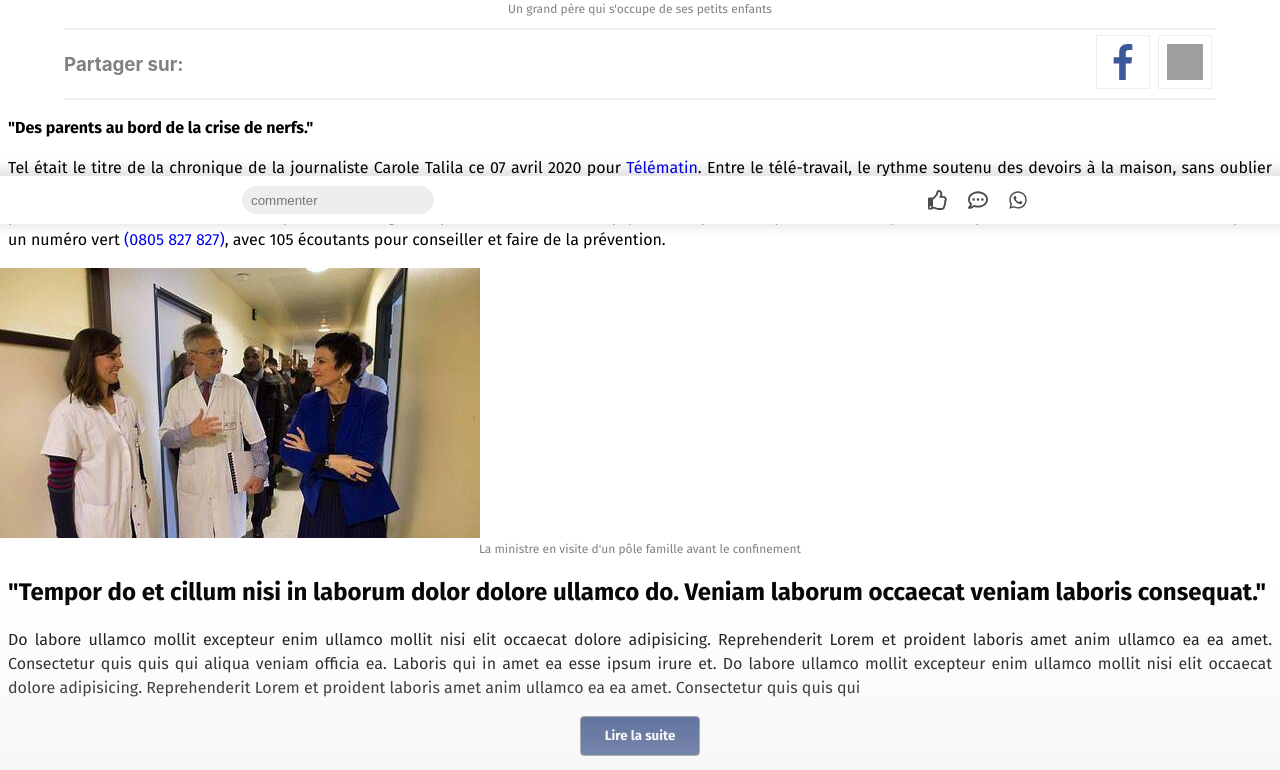
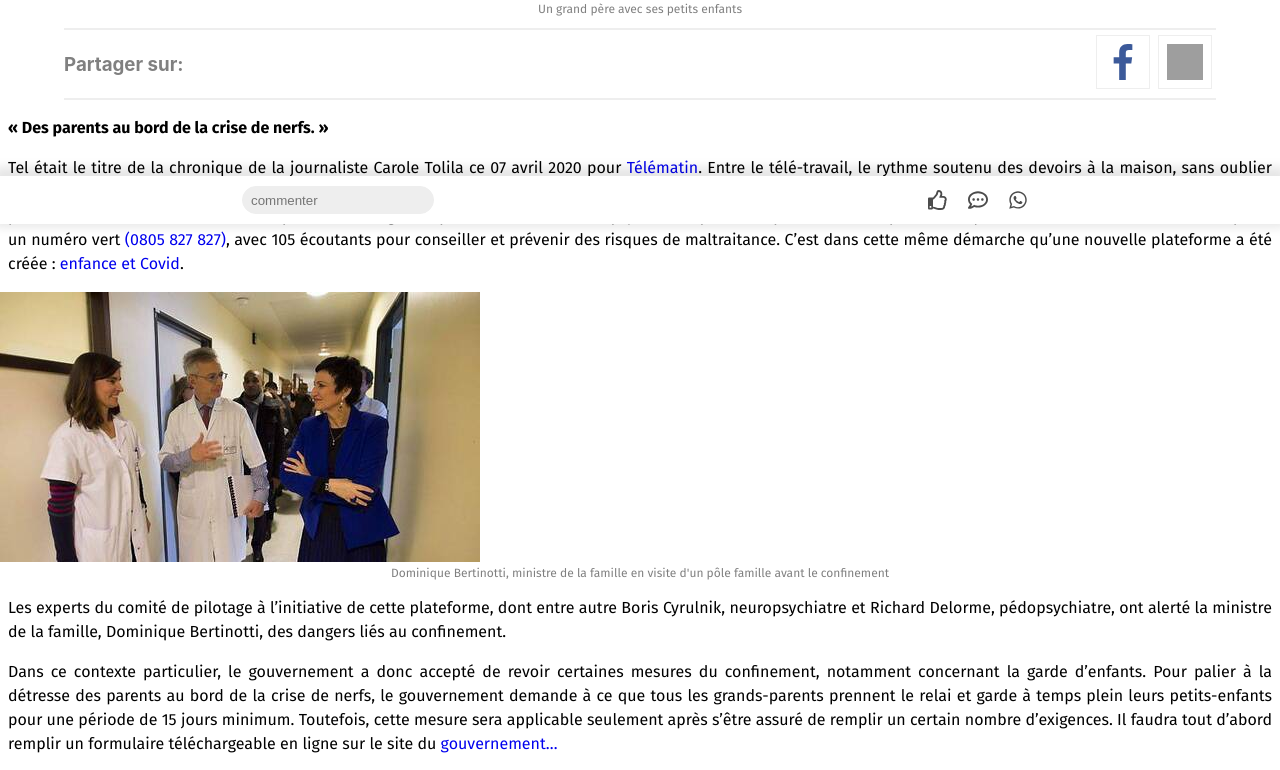
Before and after one commit to Mikeyouf/fake-news-babo-dadou, a React (Create React App) app: page / in a window 1280 px wide. Shown: the part 576-1346 px from the top of the page. Built offline with nearby package versions, Linux system fonts and the light colour scheme; grey boxes are pictures that could not be loaded.

Commit message:
modif texte

```diff
--- a/src/components/Contenu.js
+++ b/src/components/Contenu.js
@@ -12,9 +12,11 @@ const Container = styled.article`
         line-height: 24px;
     }
 
-    p:nth-child(1) {
-        font-weight: bold;
-        font-size: 24px;
+    p:nth-child(2) {
+
+        a {
+            text-decoration: none;
+        }
     }
 
     p:nth-child(4) {
@@ -35,9 +37,12 @@ const Container = styled.article`
         position: absolute;
         background: linear-gradient(transparent, #eee);
         width: 100%;
-        height: 400px;
+        height: 100%;
+        max-height: 200px;
         left: 0;
-        top: 0;
+        bottom: 0;
+        top: 300px;
+        /* border: 2px solid red; */
     }
 `
 
@@ -60,7 +65,7 @@ const Modal = styled.div`
     height: 100%;
     background: rgba(0, 0, 0, 0.85);
     position: fixed;
-    top: 0;
+    bottom: 0;
     left: 0;
     z-index: 200;
     display: flex;
@@ -86,12 +91,12 @@ const Contenu = () => {
         <>
             <Container>
                 <p>
-                    "Tempor do et cillum nisi in laborum dolor dolore ullamco do.
-                    Veniam laborum occaecat veniam laboris consequat."
+                    Les experts du comité de pilotage à l’initiative de cette plateforme,  dont entre autre Boris Cyrulnik, neuropsychiatre et Richard Delorme, pédopsychiatre, ont alerté la ministre de la famille, Dominique Bertinotti, des dangers liés au confinement.
                 </p>
                 <p>
-                    Do labore ullamco mollit excepteur enim ullamco mollit nisi elit occaecat dolore adipisicing. Reprehenderit Lorem et proident laboris amet anim ullamco ea ea amet. Consectetur quis quis qui aliqua veniam officia ea. Laboris qui in amet ea esse ipsum irure et.
-                    Do labore ullamco mollit excepteur enim ullamco mollit nisi elit occaecat dolore adipisicing. Reprehenderit Lorem et proident laboris amet anim ullamco ea ea amet. Consectetur quis quis qui
+                Dans ce contexte particulier, le gouvernement a donc accepté de revoir certaines mesures du confinement, notamment concernant la garde d’enfants. Pour palier à la détresse des parents au bord de la crise de nerfs, le gouvernement demande à ce que tous les grands-parents prennent le relai et garde à temps plein leurs petits-enfants pour une période de 15 jours minimum.
+                Toutefois, cette mesure sera applicable seulement après s’être assuré de remplir un certain nombre d’exigences.
+                Il faudra tout d’abord remplir un formulaire téléchargeable en ligne sur le site du <a href="https://www.gouvernement.fr/" target="_blank" rel="noopener noreferrer">gouvernement…</a>
                 </p>
                 <Bouton onClick={() => setOpenModal(true)} >Lire la suite</Bouton>
                 <p>Par <span><a href="https://www.europe1.fr/">Europe 1</a></span> avec AFP</p>
--- a/src/components/Footer.js
+++ b/src/components/Footer.js
@@ -8,7 +8,6 @@ import logo from '../img/logo.jpg';
 const FooterContainer = styled.footer`
     background: #183375;
     width: 100%;
-    /* height: 160px; */
     color: white;
     font-family: 'fira sans';
     display: flex;
--- a/src/components/Hero.js
+++ b/src/components/Hero.js
@@ -17,7 +17,7 @@ const Hero = () => {
     return(
         <>
             <Image src={grandsparents} alt="grands parents école maison"/>
-            <Text>Un grand père qui s'occupe de ses petits enfants</Text>
+            <Text>Un grand père avec ses petits enfants</Text>
         </>
     )
 }
--- a/src/components/Intro.js
+++ b/src/components/Intro.js
@@ -37,17 +37,24 @@ const Intro = () => {
         <>
             <Container>
                 <p>
-                    "Des parents au bord de la crise de nerfs."
+                « Des parents au bord de la crise de nerfs. »
                 </p>
                 <p>
+                Tel était le titre de la chronique de la journaliste Carole Tolila ce 07 avril 2020 pour <a href="https://www.france.tv/france-2/telematin/1368109-telematin.html" target="_blank" rel="noopener noreferrer">Télématin</a>.
+                Entre le télé-travail, le rythme soutenu des devoirs à la maison, sans oublier l’intendance…une montée en pression se fait sentir dans les foyers.
+                De nombreuses initiatives ont d’ailleurs vu le jour sur internet et les réseaux sociaux pour libérer les parents de cet état de stress.
+                Alertée par des messages de parents en détresse, la psychothérapeute et spécialiste de la parentalité positive, <a href="https://www.filliozat.net/" target="_blank" rel="noopener noreferrer">Isabelle Filliozat</a>, a mis en place un numéro vert <a href="0805827827">(0805 827 827)</a>, avec 105 écoutants pour conseiller et prévenir des risques de maltraitance.
+                C’est dans cette même démarche qu’une nouvelle plateforme a été créée : <a href="www.enfance-et-Covid.org">enfance et Covid</a>.
+                </p>
+                {/* <p>
                 Tel était le titre de la chronique de la journaliste Carole Talila ce 07 avril 2020 pour <a href="https://www.france.tv/france-2/telematin/1368109-telematin.html" target="_blank" rel="noopener noreferrer">Télématin</a>.
                 Entre le télé-travail, le rythme soutenu des devoirs à la maison, sans oublier l’intendance…une montée en pression se fait sentir dans les foyers.
                 De nombreuses initiatives ont d’ailleurs vu le jour sur internet et les réseaux sociaux pour libérer les parents de cet état de stress.
                 Alertée par des messages de parents en détresse, la psychothérapeute et spécialiste de la parentalité positive, <a href="https://www.filliozat.net/" target="_blank" rel="noopener noreferrer">Isabelle Filliozat</a>, a mit en place un numéro vert <a href="0805827827">(0805 827 827)</a>, avec 105 écoutants pour conseiller et faire de la prévention.
-                </p>
+                </p> */}
             </Container>
             <Image src={ministre} alt="ministre Bertinotti Dominique"/>
-            <Text>La ministre en visite d'un pôle famille avant le confinement</Text>
+            <Text>Dominique Bertinotti, ministre de la famille en visite d'un pôle famille avant le confinement</Text>
         </>
     )
 }
--- a/src/components/Titre.js
+++ b/src/components/Titre.js
@@ -20,7 +20,7 @@ const Titre = () => {
     return(
         <Container>
             <Titre1>ACCUEIL / SANTE</Titre1>
-            <Titre2>Coronavirus: Les grands-parents bientôt amené à garder leurs petits enfants après désinfection totale?</Titre2>
+            <Titre2>Coronavirus: Les grands-parents bientôt amené à garder leurs petits enfants ?</Titre2>
         </Container>
     )
 }
```
